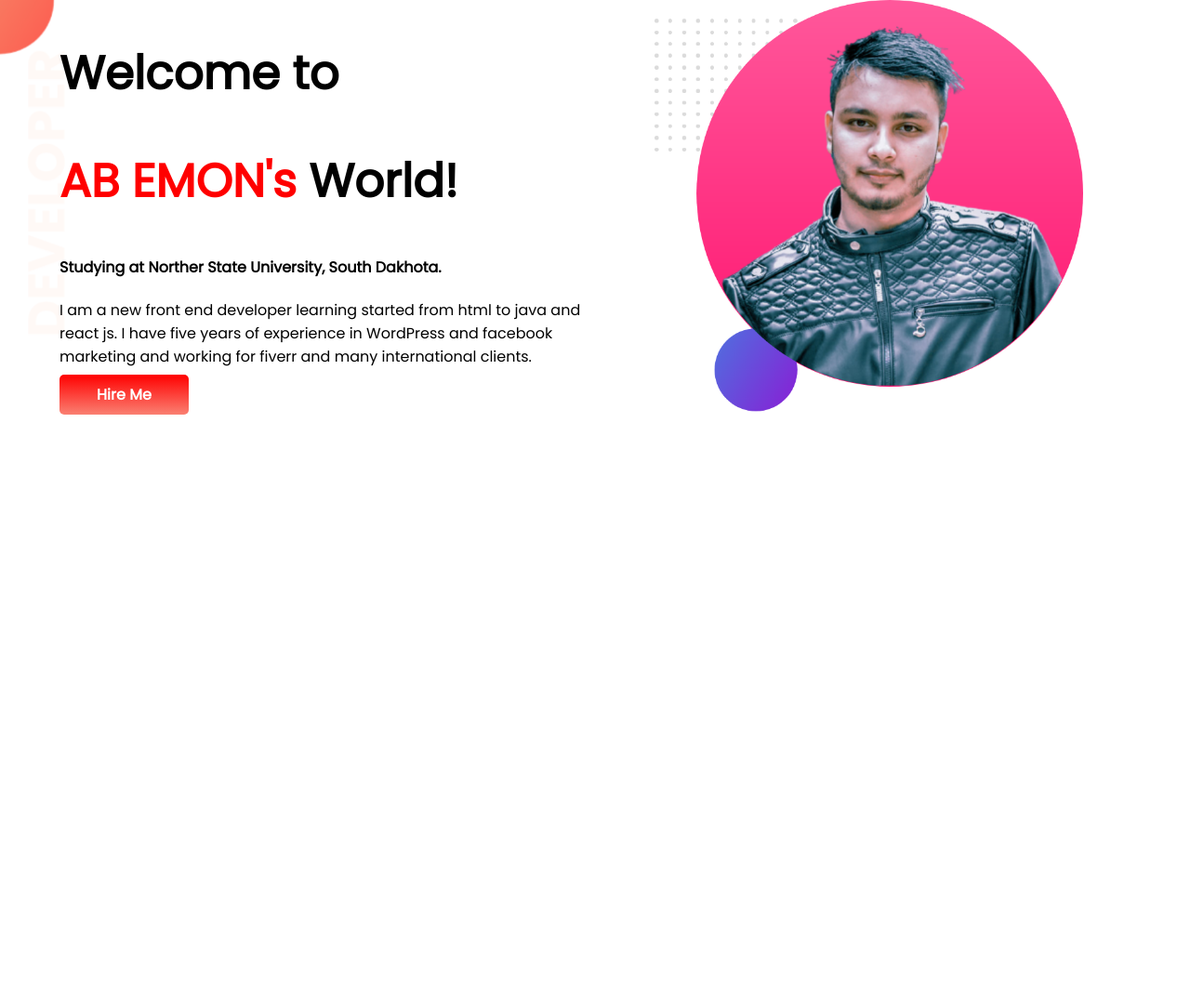
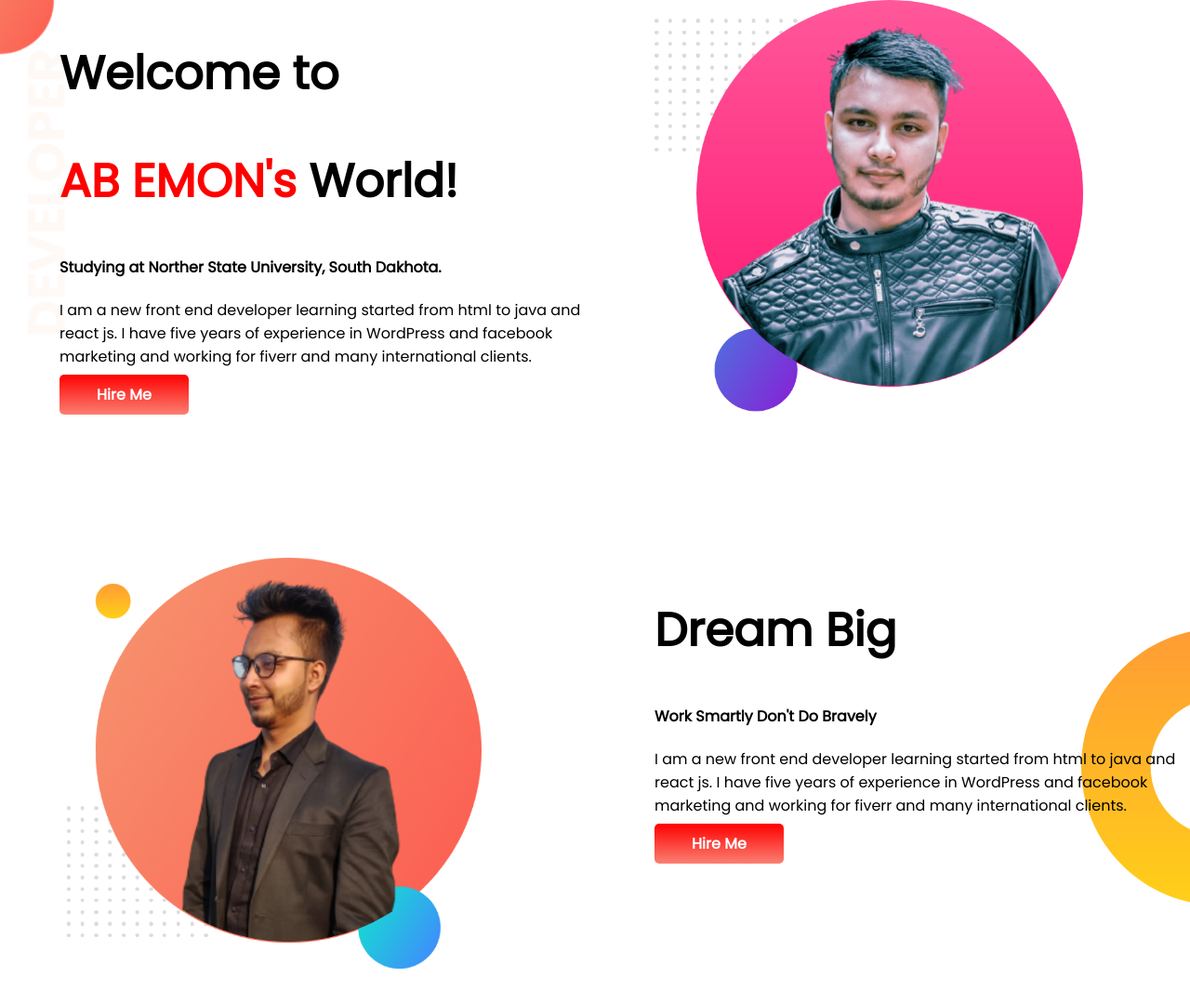
Before and after one commit to Abemon01/my-firs-portfolio, a plain HTML site: page index.html in a window 1280 px wide. Shown: the whole page at 93% size. Before the commit the page ends 800 px from the top, so only its background shows below. Drawn offline with Linux system fonts and the light colour scheme.

Commit message:
dream big added

```diff
--- a/index.html
+++ b/index.html
@@ -27,6 +27,20 @@
             <img src="images/ABEMON-01.png" alt="">
         </div>
     </section>
+    <section class="dream-big">
+
+        <div class="column-div">
+            <img src="images/ABEMON_02.png" alt="">
+        </div>
+        <div class="column-div">
+            <h2>Dream Big</h2>
+            <h4>Work Smartly Don't Do Bravely</h4>
+            <p>I am a new front end developer learning started from html to java and react js. I have five years of
+                experience in WordPress and facebook marketing and working for fiverr and many international clients.
+            </p>
+            <a class="link-button" target="blank" href="https://github.com/Abemon01/my-firs-portfolio">Hire Me</a>
+        </div>
+    </section>
 </body>
 
 </html>
--- a/style.css
+++ b/style.css
@@ -9,7 +9,7 @@ h2{
     color:red;
 }
 section{
-    display: flex;
+    display: flex;margin-bottom: 150px;
 }
 .column-div{
     width: 50%;
@@ -31,3 +31,8 @@ border-radius: 5px;
     background-image: url(images/top-banner.png);
     background-repeat: no-repeat;
 }
+.dream-big{
+    background-image: url(images/dream-bg.png);
+    background-repeat: no-repeat;
+    background-position: right;
+}
```
